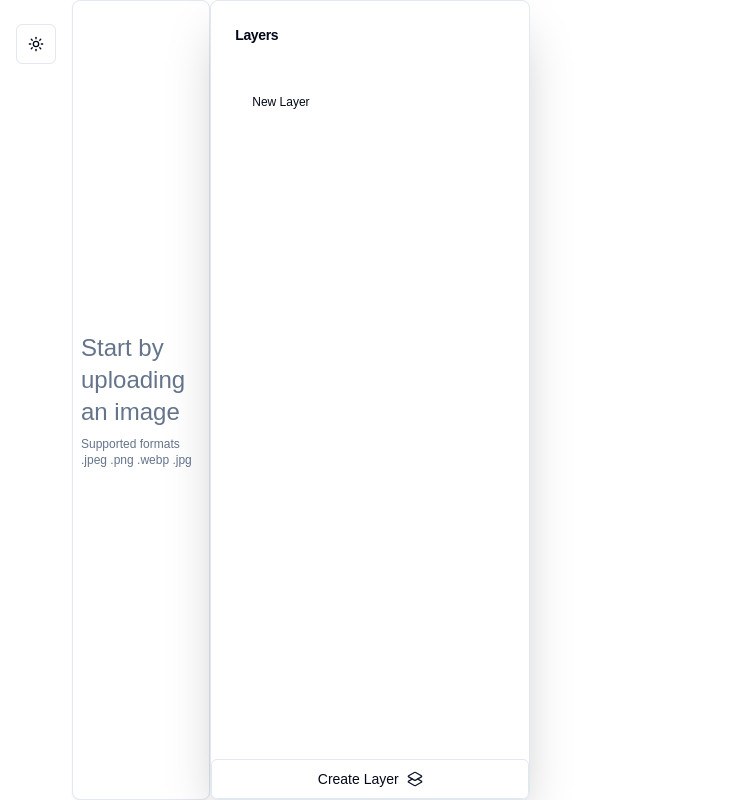
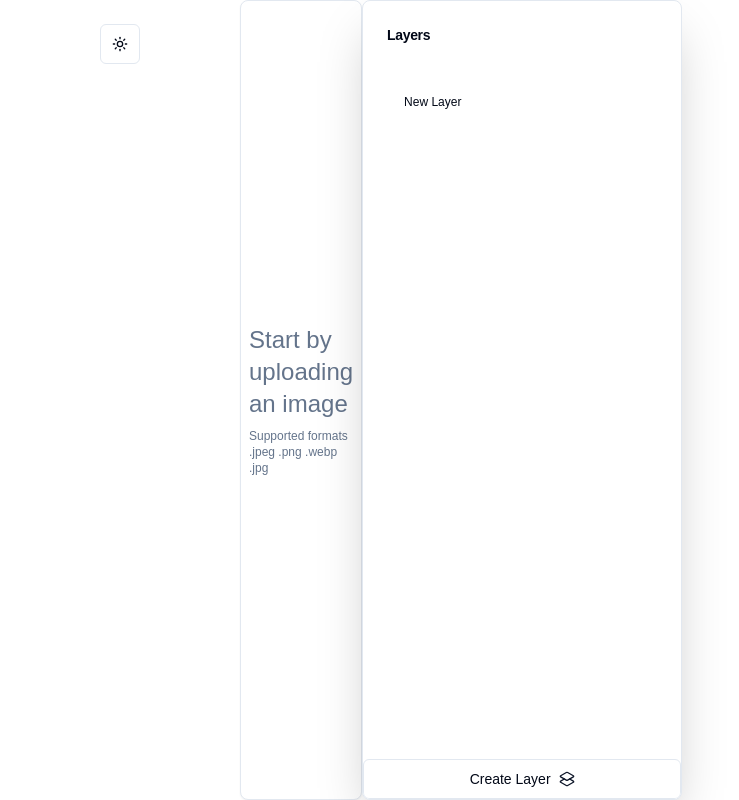
Before and after one commit to abdicodes/ai_editor, a Next.js app: page / in a window 1280 px wide. Shown: the whole page, without its empty margins (0-739 px from the left). Built offline with nearby package versions, Linux system fonts and the light colour scheme.

Commit message:
fix SSR render mismatch

```diff
--- a/components/Editor.tsx
+++ b/components/Editor.tsx
@@ -7,7 +7,7 @@ import UploadImage from './upload/upload-image'
 const Editor = () => {
   return (
     <div className="flex h-full">
-      <div className="py-6 px-4 basis[360px] shrink-0">
+      <div className="py-6 px-4 basis-[240px] shrink-0">
         <div className="pb-12 text-center">
           <ModeToggle />
         </div>
```
